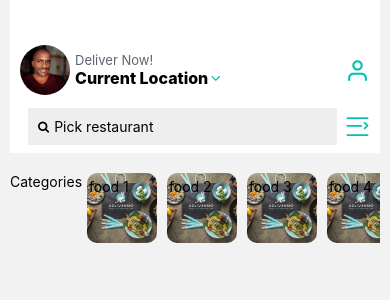
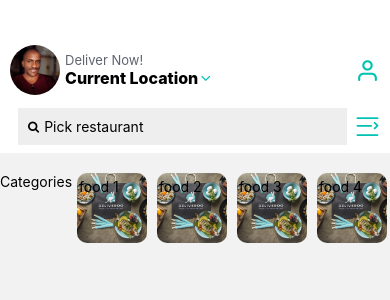
Before and after one commit to felixDev22/deliveroo-clone, a React Native app: screen /Home in a window 390 px wide. Shown: the top 300 px of the page. Built offline with nearby package versions, Linux system fonts and the light colour scheme.

Commit message:
Remove container class

```diff
--- a/screens/HomeScreen.js
+++ b/screens/HomeScreen.js
@@ -27,7 +27,7 @@ const HomeScreen = () => {
   }, []);
 
   return (
-    <SafeAreaView style={globalStyles.container}>
+    <SafeAreaView>
       <View style={homestyles.top}>
         <View style={homestyles.home}>
           <Image
```
